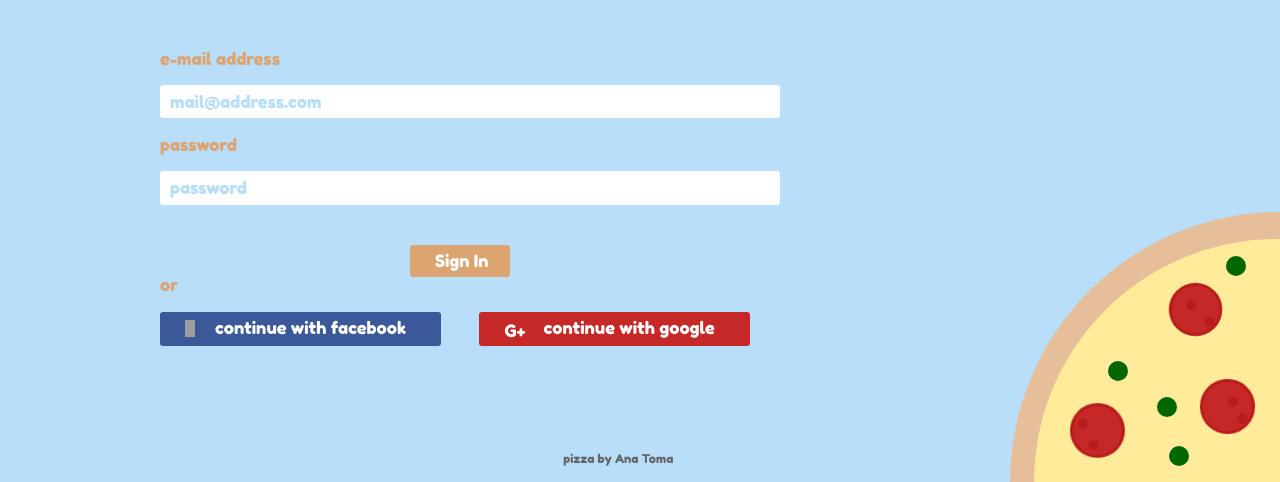
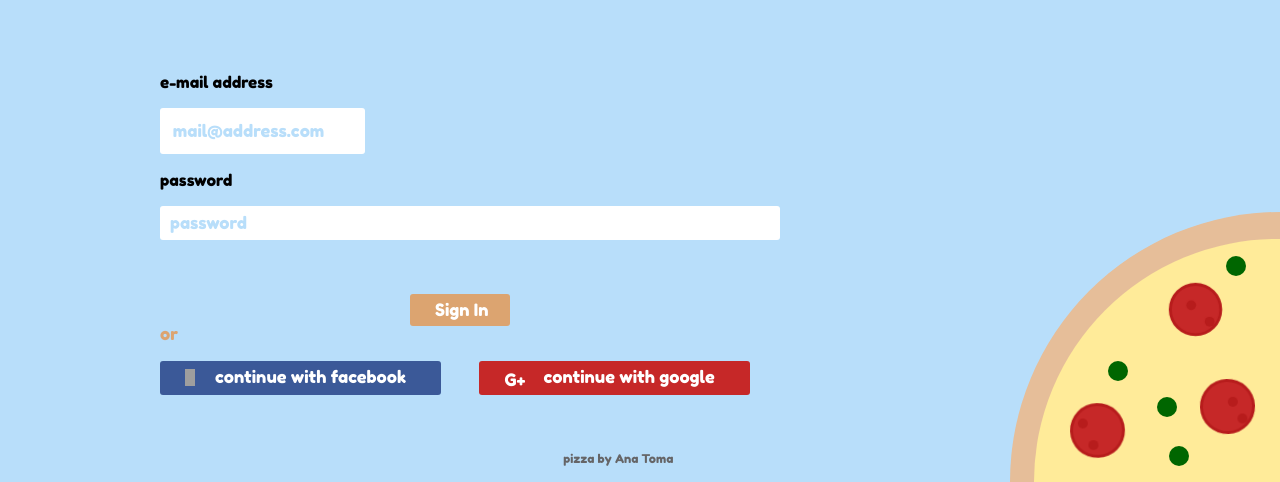
Before and after one commit to bonnina/Gatsby-Cookbook, a Gatsby site: page /about in a window 1280 px wide. Shown: the part 318-800 px from the top of the page. Built offline with nearby package versions, Linux system fonts and the light colour scheme; Gatsby itself is replaced by a stand-in of ours; grey boxes are pictures that could not be loaded.

Commit message:
Update form elements styles

```diff
--- a/src/components/layout.scss
+++ b/src/components/layout.scss
@@ -293,7 +293,7 @@ input {
   padding: 1vw;
 }
 
-label, #or {
+#or {
   color: darken($crust, 10%);
   font-size: 17px;
 }
@@ -303,9 +303,8 @@ label, #or {
 	padding: 20px 26px;
 }
 
-#login form p {
-  color: darken($crust, 10%);
-	margin-bottom: 14px;
+#login form {
+  margin-top: 40px;
 }
 
 #login form p:last-child {
@@ -320,12 +319,13 @@ label, #or {
   color: $sky;
 }
 
-#login form input[type="email"], #login form input[type="password"] {
+#login form input[type="text"], #login form input[type="password"] {
   font-size: 17px;
   color: $sky;
   line-height: 1.5;
 	padding: 4px 10px;
-	width: 100%;
+  width: 100%;
+  margin-bottom: 14px;
 }
 
 #login form input[type="submit"] {
```
Also changed, not shown: src/components/layout.css, 1 other file.
